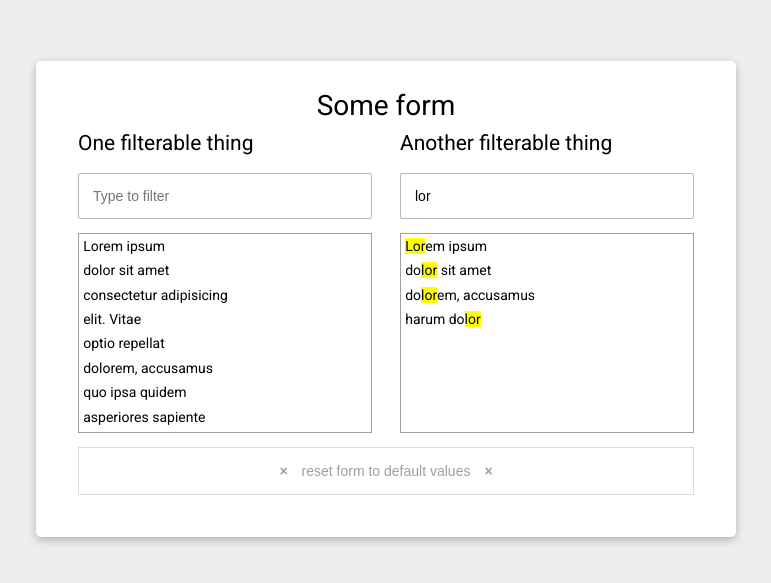
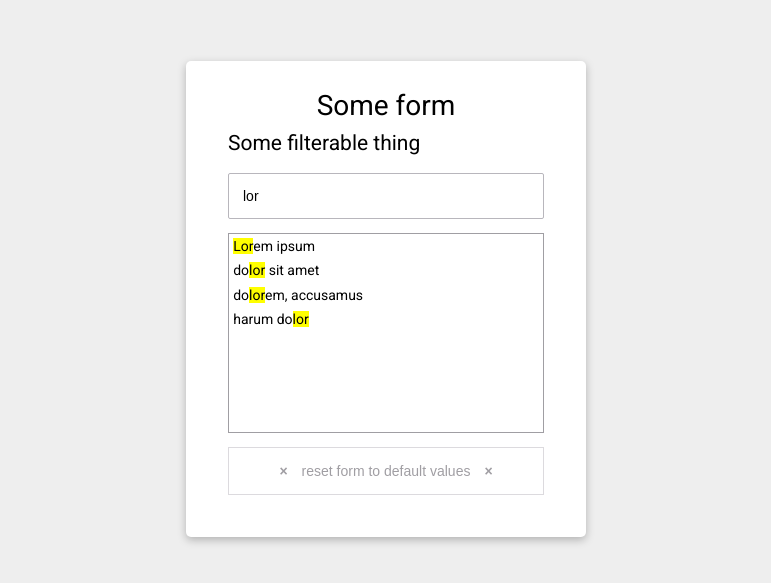
Before and after one commit to ffuubarbuzz/filterany, a plain HTML site: page index.html in a window 1280 px wide. Shown: the part 101-684 px from the top of the page, without its empty margins (254-1025 px from the left). Drawn offline with Linux system fonts and the light colour scheme.

Commit message:
updated: demo

```diff
--- a/index.html
+++ b/index.html
@@ -33,7 +33,7 @@
 			border-radius: 5px;
 			box-shadow: 0px 3px 8px 0px rgba(0, 0, 0, 0.25);
 			padding: 2em;
-			width: 700px;
+			width: 400px;
 			margin: 2em;
 		}
 		.sample-form__title {
@@ -94,27 +94,7 @@
 	<form class="sample-form">
 		<h1 class="sample-form__title">Some form</h1>
 		<article class="filterable">
-			<h1 class="filterable__title">One filterable thing</h1>
-			<input type="search" value="" class="filterable__input" placeholder="Type to filter">
-			<ul class="filterable__list">
-				<li class="filterable__item">Lorem ipsum</li>
-				<li class="filterable__item">dolor sit amet</li>
-				<li class="filterable__item">consectetur adipisicing</li>
-				<li class="filterable__item">elit. Vitae</li>
-				<li class="filterable__item">optio repellat</li>
-				<li class="filterable__item">dolorem, accusamus</li>
-				<li class="filterable__item">quo ipsa quidem</li>
-				<li class="filterable__item">asperiores sapiente</li>
-				<li class="filterable__item">impedit. Qui incidunt</li>
-				<li class="filterable__item">harum dolor</li>
-				<li class="filterable__item">ex unde inventore</li>
-				<li class="filterable__item">veniam officia,</li>
-				<li class="filterable__item">vero velit.</li>
-			</ul>
-		</article>
-
-		<article class="filterable">
-			<h1 class="filterable__title">Another filterable thing</h1>
+			<h1 class="filterable__title">Some filterable thing</h1>
 			<input type="search" value="lor" class="filterable__input" placeholder="Type to filter">
 			<ul class="filterable__list">
 				<li class="filterable__item">Lorem ipsum</li>
```
